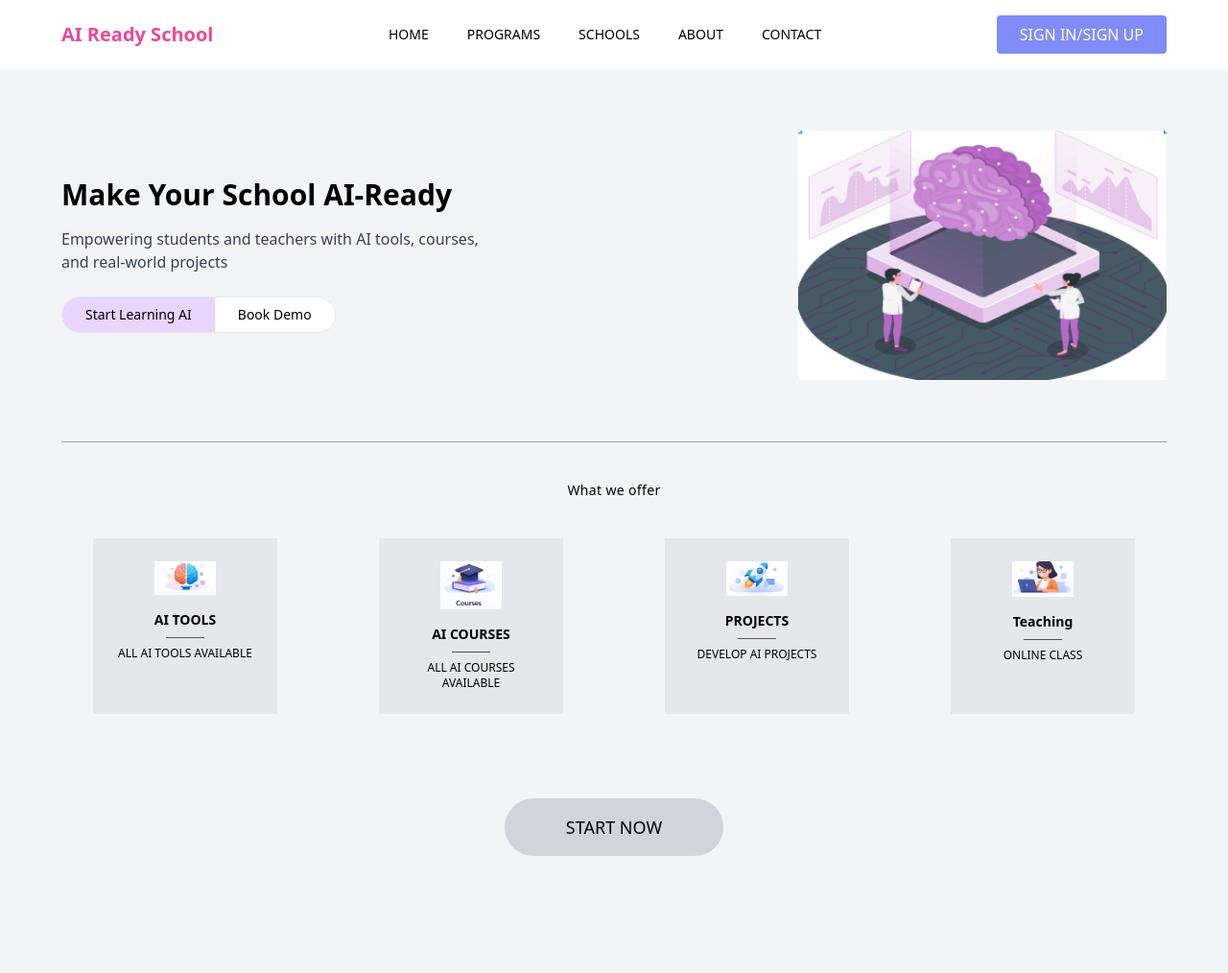
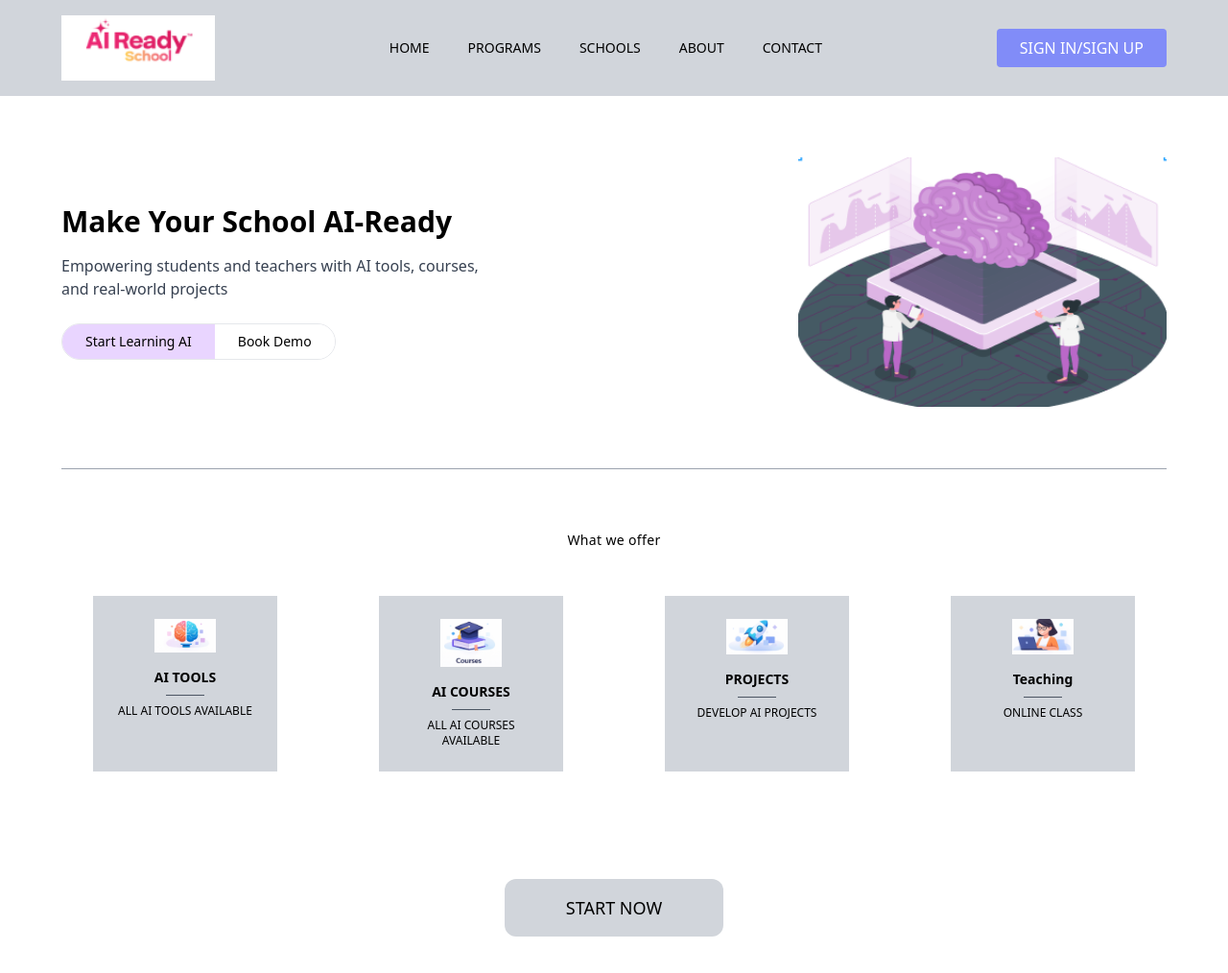
Before and after one commit to Bhargavarjun/MY-DASHBOARD, a plain HTML site: page index.html in a window 1280 px wide. Shown: the whole page at 96% size. Before the commit the page ends 940 px from the top, so only its background shows below. Drawn offline with nearby package versions, Linux system fonts and the light colour scheme.

Commit message:
Update index.html

```diff
--- a/index.html
+++ b/index.html
@@ -6,11 +6,13 @@
   <script src="https://cdn.tailwindcss.com"></script>
 </head>
 
-<body class="bg-gray-100 font-sans">
+<body class="bg-white font-sans">
 
-<!-- 🔹 NAVBAR -->
-<nav class="flex justify-between items-center px-16 py-4 bg-white">
-  <h1 class="text-pink-500 font-bold text-xl">AI Ready School</h1>
+<!-- 🔹 NAVBAR (GRAY) -->
+<nav class="flex justify-between items-center px-16 py-4 bg-gray-300">
+  <div class="mt-10 md:mt-0">
+    <img src="logo.png" class="w-40 md:w-55">
+  </div>
 
   <div class="space-x-10 text-sm font-medium hidden md:flex">
     <a href="#">HOME</a>
@@ -25,10 +27,9 @@
   </button>
 </nav>
 
-<!-- 🔥 HERO SECTION -->
-<section class="flex flex-col md:flex-row items-center justify-between px-16 py-16">
+<!-- HERO (WHITE) -->
+<section class="flex flex-col md:flex-row items-center justify-between px-16 py-16 bg-white">
 
-  <!-- LEFT CONTENT -->
   <div class="max-w-md text-center md:text-left">
     <h1 class="text-2xl md:text-3xl font-bold mb-4">
       Make Your School AI-Ready
@@ -38,7 +39,6 @@
       Empowering students and teachers with AI tools, courses, and real-world projects
     </p>
 
-    <!-- BUTTON GROUP -->
     <div class="inline-flex border rounded-full overflow-hidden">
       <button class="bg-purple-200 px-6 py-2 text-sm">
         Start Learning AI
@@ -49,9 +49,8 @@
     </div>
   </div>
 
-  <!-- RIGHT IMAGE -->
   <div class="mt-10 md:mt-0">
-    <img src=  "middleimage.png" class="w-80 md:w-96">
+    <img src="middleimage.png" class="w-80 md:w-96">
   </div>
 
 </section>
@@ -61,39 +60,36 @@
   <hr class="border-gray-400">
 </div>
 
-<!-- 📦 WHAT WE OFFER -->
-<section class="text-center py-10">
+<!-- WHAT WE OFFER (WHITE BACKGROUND) -->
+<section class="text-center py-16 bg-white">
 
-  <h2 class="text-sm font-medium mb-10 tracking-wide">What we offer</h2>
+  <h2 class="text-sm font-medium mb-12 tracking-wide">What we offer</h2>
 
   <div class="grid grid-cols-1 md:grid-cols-4 gap-10 px-16">
 
-    <!-- CARD 1 -->
-    <div class="bg-gray-200 p-6 w-48 mx-auto">
+    <!-- ONLY BOXES GRAY -->
+    <div class="bg-gray-300 p-6 w-48 mx-auto">
       <img src="image1.png" class="w-16 mx-auto mb-4">
       <h3 class="font-bold text-sm">AI TOOLS</h3>
       <hr class="my-2 w-10 mx-auto border-gray-600">
       <p class="text-xs">ALL AI TOOLS AVAILABLE</p>
     </div>
 
-    <!-- CARD 2 -->
-    <div class="bg-gray-200 p-6 w-48 mx-auto">
+    <div class="bg-gray-300 p-6 w-48 mx-auto">
       <img src="image2.png" class="w-16 mx-auto mb-4">
       <h3 class="font-bold text-sm">AI COURSES</h3>
       <hr class="my-2 w-10 mx-auto border-gray-600">
       <p class="text-xs">ALL AI COURSES AVAILABLE</p>
     </div>
 
-    <!-- CARD 3 -->
-    <div class="bg-gray-200 p-6 w-48 mx-auto">
+    <div class="bg-gray-300 p-6 w-48 mx-auto">
       <img src="image3.png" class="w-16 mx-auto mb-4">
       <h3 class="font-bold text-sm">PROJECTS</h3>
       <hr class="my-2 w-10 mx-auto border-gray-600">
       <p class="text-xs">DEVELOP AI PROJECTS</p>
     </div>
 
-    <!-- CARD 4 -->
-    <div class="bg-gray-200 p-6 w-48 mx-auto">
+    <div class="bg-gray-300 p-6 w-48 mx-auto">
       <img src="image4.png" class="w-16 mx-auto mb-4">
       <h3 class="font-bold text-sm">Teaching</h3>
       <hr class="my-2 w-10 mx-auto border-gray-600">
@@ -104,9 +100,9 @@
 
 </section>
 
-<!-- 🚀 CTA -->
-<div class="flex justify-center py-12">
-  <button class="bg-gray-300 px-16 py-4 rounded-full text-lg font-medium">
+<!-- CTA (WHITE) -->
+<div class="flex justify-center py-12 bg-white">
+  <button class="bg-gray-300 px-16 py-4 rounded-xl text-lg font-medium">
     START NOW
   </button>
 </div>
```
